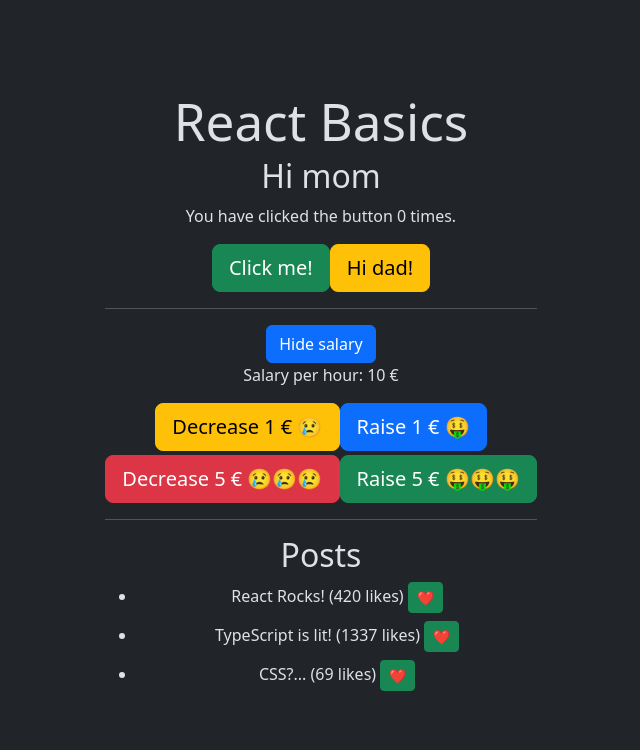
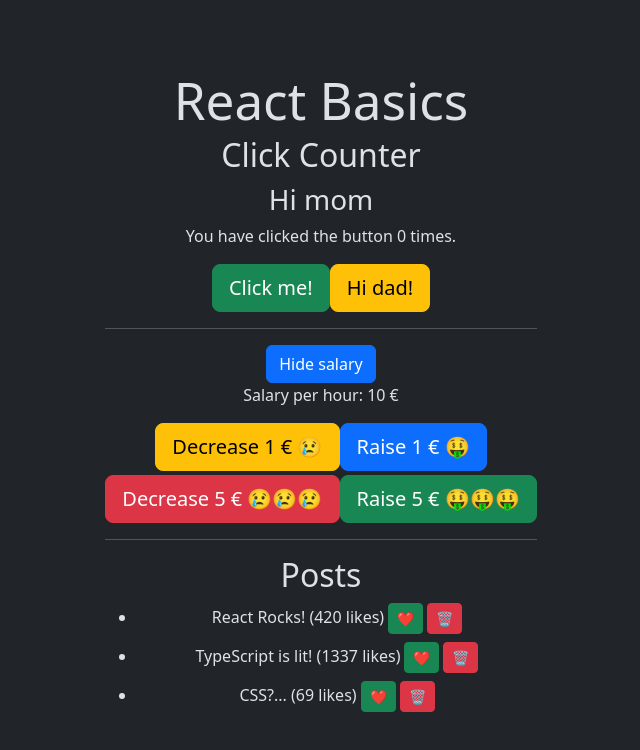
Before and after one commit to Krisejg99/javascript-2, a React (Vite) app in the folder 01-react-basics/: page / in a window 1280 px wide. Both pictures are taken after a click on the button "Show salary". Shown: the top 750 px of the page, without its empty margins (319-959 px from the left). Built offline with nearby package versions, Linux system fonts and the light colour scheme.

Commit message:
App.tsx split into components

```diff
--- a/01-react-basics/src/App.tsx
+++ b/01-react-basics/src/App.tsx
@@ -1,93 +1,24 @@
 import { useState } from 'react'
+import ClickCounter from './components/ClickCounter'
+import Salary from './components/Salary'
+import Posts from './components/Posts'
 import './App.css'
 
-type Post = {
-	id: number
-	title: string
-	likes: number
-}
-
 const App = () => {
-	const [msg, setMsg] = useState('Hi mom')
-	const [clicks, setClicks] = useState(0)
-	const [posts, setPosts] = useState<Post[]>([
-		{ id: 1, title: 'React Rocks!', likes: 420 },
-		{ id: 2, title: 'TypeScript is lit!', likes: 1337 },
-		{ id: 3, title: 'CSS?...', likes: 69 },
-	])
-	const [salary, setSalary] = useState(10)
-	const [showSalary, setShowSalary] = useState(false)
-
-
-
-	const handleAddLike = (post: Post) => {
-		post.likes++
-		setPosts([...posts])
-	}
-
-	const handleButtonClick = () => {
-		setMsg('Bye mom')
-		setClicks(clicks + 1)
-		setClicks(prevClicks => prevClicks + 1)
-
-	}
-
-	const handleSalaryFlucuation = (amount: number) => {
-		const newSalary = salary + amount
-		setSalary(newSalary)
-		if (newSalary < 5) setSalary(5)
-	}
-
 	return (
 		<div className="App">
 			<h1>React Basics</h1>
-			<h2>{msg}</h2>
-			<p>You have clicked the button {clicks} times.</p>
-			<button onClick={handleButtonClick} className="btn btn-success btn-lg">Click me!</button>
-			<button onClick={() => setMsg('Hi dad!')} className="btn btn-warning btn-lg">Hi dad!</button>
+
+			<ClickCounter />
 
 			<hr />
 
-			<button className="btn btn-primary" onClick={() => setShowSalary(!showSalary)}>
-				{showSalary ? "Hide salary" : "Show salary"}
-			</button>
-
-			{showSalary && (
-				<>
-					<p>Salary per hour: {salary} &euro;</p>
-
-					{salary < 10 && <div>GET A NEW JOB BRO!</div>}
-
-					<div className="buttons">
-						<div className="mb-1">
-							<button onClick={() => handleSalaryFlucuation(-1)} className="btn btn-warning btn-lg">Decrease 1 &euro; 😢</button>
-							<button onClick={() => handleSalaryFlucuation(1)} className="btn btn-primary btn-lg">Raise 1 &euro; 🤑</button>
-						</div>
-
-						<div className="mb-1">
-							<button onClick={() => handleSalaryFlucuation(-5)} className="btn btn-danger btn-lg">Decrease 5 &euro; 😢😢😢</button>
-							<button onClick={() => handleSalaryFlucuation(5)} className="btn btn-success btn-lg">Raise 5 &euro; 🤑🤑🤑</button>
-						</div>
-					</div>
-				</>
-			)}
+			<Salary />
 
 			<hr />
 
-			<h2>Posts</h2>
-
-			<ul>
-				{posts.map((post, index) => (
-					<li key={index} className='my-2'>
-						{post.title} ({post.likes} likes)
-						<button
-							onClick={() => handleAddLike(post)}
-							className="btn btn-success btn-sm ms-1"
-						>❤️</button>
-					</li>
-				))}
-			</ul>
-		</div>
+			<Posts />
+		</div >
 	)
 }
 
--- /dev/null
+++ b/01-react-basics/src/components/ClickCounter.tsx
@@ -0,0 +1,25 @@
+import { useState } from 'react'
+
+
+const ClickCounter = () => {
+	const [msg, setMsg] = useState('Hi mom')
+	const [clicks, setClicks] = useState(0)
+
+	const handleButtonClick = () => {
+		setMsg('Bye mom')
+		setClicks(clicks + 1)
+		setClicks(prevClicks => prevClicks + 1)
+	}
+
+	return (
+		<>
+			<h2>Click Counter</h2>
+			<h3>{msg}</h3>
+			<p>You have clicked the button {clicks} times.</p>
+			<button onClick={handleButtonClick} className="btn btn-success btn-lg">Click me!</button>
+			<button onClick={() => setMsg('Hi dad!')} className="btn btn-warning btn-lg">Hi dad!</button>
+		</>
+	)
+}
+
+export default ClickCounter
--- /dev/null
+++ b/01-react-basics/src/components/Posts.tsx
@@ -0,0 +1,55 @@
+import { useState } from 'react'
+
+type Post = {
+	id: number
+	title: string
+	likes: number
+}
+
+const Posts = () => {
+	const [posts, setPosts] = useState<Post[]>([
+		{ id: 1, title: 'React Rocks!', likes: 420 },
+		{ id: 2, title: 'TypeScript is lit!', likes: 1337 },
+		{ id: 3, title: 'CSS?...', likes: 69 },
+	])
+
+	const handleAddLike = (post: Post) => {
+		post.likes++
+		setPosts([...posts])
+	}
+
+	const handleDeletePost = (clickedPost: Post) => {
+		setPosts(posts.filter(post => post !== clickedPost))
+	}
+
+	return (
+		<>
+			<h2>Posts</h2>
+
+			{
+				posts.length > 0
+					? (
+						<ul>
+							{posts.map((post, index) => (
+								<li key={index} className='my-2'>
+									{post.title} ({post.likes} likes)
+									<button
+										onClick={() => handleAddLike(post)}
+										className="btn btn-success btn-sm ms-1"
+									>❤️</button>
+
+									<button
+										onClick={() => handleDeletePost(post)}
+										className="btn btn-danger btn-sm ms-1"
+									>🗑️</button>
+								</li>
+							))}
+						</ul>
+					)
+					: (<p>These are not the posts you're looking for</p>)
+			}
+		</>
+	)
+}
+
+export default Posts
--- /dev/null
+++ b/01-react-basics/src/components/Salary.tsx
@@ -0,0 +1,42 @@
+import { useState } from 'react'
+
+const Salary = () => {
+	const [salary, setSalary] = useState(10)
+	const [showSalary, setShowSalary] = useState(false)
+
+	const handleSalaryFlucuation = (amount: number) => {
+		const newSalary = salary + amount
+		setSalary(newSalary)
+		if (newSalary < 5) setSalary(5)
+	}
+
+	return (
+		<>
+			<button className="btn btn-primary" onClick={() => setShowSalary(!showSalary)}>
+				{showSalary ? "Hide salary" : "Show salary"}
+			</button>
+
+			{showSalary && (
+				<>
+					<p>Salary per hour: {salary} &euro;</p>
+
+					{salary < 10 && <div>GET A NEW JOB BRO!</div>}
+
+					<div className="buttons">
+						<div className="mb-1">
+							<button onClick={() => handleSalaryFlucuation(-1)} className="btn btn-warning btn-lg">Decrease 1 &euro; 😢</button>
+							<button onClick={() => handleSalaryFlucuation(1)} className="btn btn-primary btn-lg">Raise 1 &euro; 🤑</button>
+						</div>
+
+						<div className="mb-1">
+							<button onClick={() => handleSalaryFlucuation(-5)} className="btn btn-danger btn-lg">Decrease 5 &euro; 😢😢😢</button>
+							<button onClick={() => handleSalaryFlucuation(5)} className="btn btn-success btn-lg">Raise 5 &euro; 🤑🤑🤑</button>
+						</div>
+					</div>
+				</>
+			)}
+		</>
+	)
+}
+
+export default Salary
```
